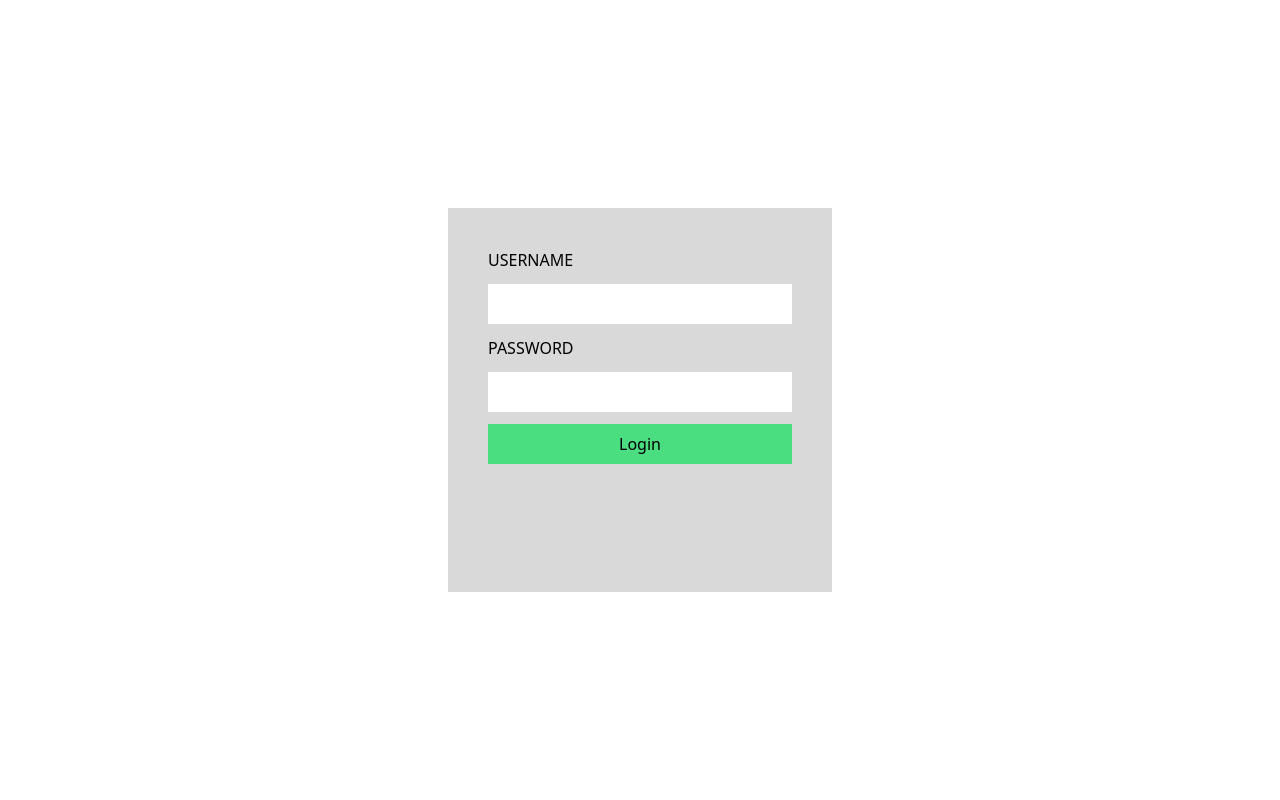
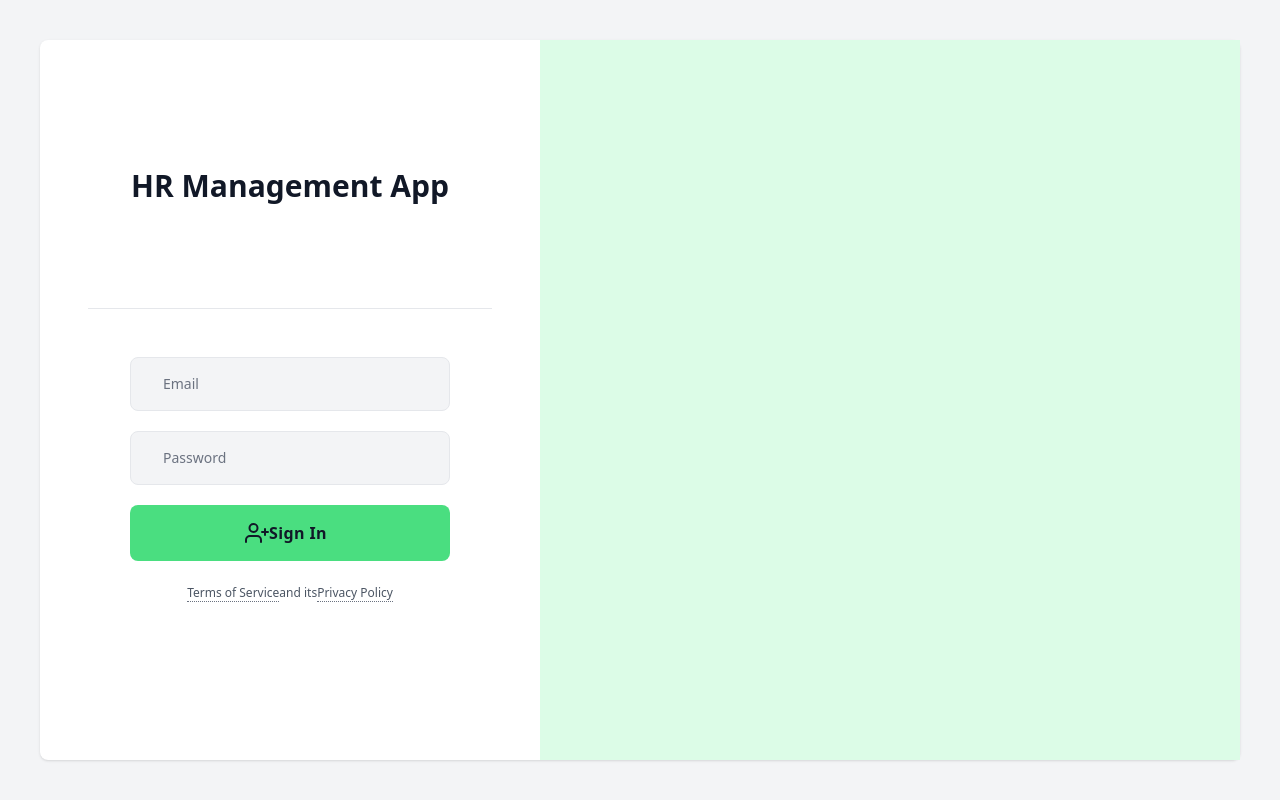
Before and after one commit to akram-aki/HR-management-app, a React (Vite) app in the folder front/: page /login in a window 1280 px wide. Built offline with nearby package versions, Linux system fonts and the light colour scheme; no server answers.

Commit message:
Modified Login Page

```diff
--- a/front/src/App.jsx
+++ b/front/src/App.jsx
@@ -19,6 +19,7 @@ function App() {
             <Route path="/" element={<Layout />}>
               <Route path="/" element={<HomePage />} />
               <Route path="/absence" element={<AbsencePage />} />
+              <Route path="/payslips" element={<PayslipsPage />} />
             </Route>
           </Routes>
         </Router>
--- a/front/src/components/loginPage/Index.jsx
+++ b/front/src/components/loginPage/Index.jsx
@@ -21,28 +21,89 @@ export default function Login(props) {
       .catch((e) => alert("wrong credentials"));
   }
   return (
-    <div className="absolute bg-[#d9d9d9] w-96 h-96  p-10 top-1/2 left-1/2 -translate-x-1/2 -translate-y-1/2">
-      <form onSubmit={handleLogin} className="grid gap-3">
-        <label htmlFor="">USERNAME</label>
+    // <div className="absolute bg-[#d9d9d9] w-96 h-96  p-10 top-1/2 left-1/2 -translate-x-1/2 -translate-y-1/2">
+    //   <form onSubmit={handleLogin} className="grid gap-3">
+    //     <label htmlFor="">USERNAME</label>
+    //     <input
+    //       type="text"
+    //       value={userName}
+    //       onChange={(e) => setUserName(e.target.value)}
+    //       placeholder=""
+    //       className="w-full p-2"
+    //     />
+    //     <label htmlFor="">PASSWORD</label>
+    //     <input
+    //       type="password"
+    //       value={password}
+    //       onChange={(e) => setPassword(e.target.value)}
+    //       placeholder=""
+    //       className="w-full p-2"
+    //     />
+    //     <button type="submit" className="bg-green-400 p-2">
+    //       Login
+    //     </button>
+    //   </form>
+    // </div>
+    <div class="min-h-screen bg-gray-100 text-gray-900 flex justify-center">
+      <div class="max-w-screen-xl m-0 sm:m-10 bg-white shadow sm:rounded-lg flex justify-center flex-1">
+        <div class="lg:w-1/2 xl:w-5/12 p-6 sm:p-12">
+          <div class="mt-12 flex flex-col items-center">
+            <div class="w-full flex-1 mt-8">
+              <div class="flex flex-col items-center">
+                <h1 className="text-3xl font-semibold mb-8">HR Management App</h1>
+
+
+
+              </div>
+
+              <div class="my-12 border-b text-center">
+                <div
+                  class="leading-none px-2 inline-block text-sm text-gray-600 tracking-wide font-medium bg-white transform translate-y-1/2">
+                </div>
+              </div>
+
+              <div class="mx-auto max-w-xs">
                 <input
-          type="text"
+                  class="w-full px-8 py-4 rounded-lg font-medium bg-gray-100 border border-gray-200 placeholder-gray-500 text-sm focus:outline-none focus:border-gray-400 focus:bg-white"
+                  type="email" placeholder="Email"
                   value={userName}
                   onChange={(e) => setUserName(e.target.value)}
-          placeholder=""
-          className="w-full p-2"
                 />
-        <label htmlFor="">PASSWORD</label>
                 <input
+                  class="w-full px-8 py-4 rounded-lg font-medium bg-gray-100 border border-gray-200 placeholder-gray-500 text-sm focus:outline-none focus:border-gray-400 focus:bg-white mt-5"
                   type="password"
                   value={password}
                   onChange={(e) => setPassword(e.target.value)}
-          placeholder=""
-          className="w-full p-2"
-        />
-        <button type="submit" className="bg-green-400 p-2">
-          Login
+                  placeholder="Password" />
+                <button
+                  class="mt-5 tracking-wide font-semibold bg-green-400 text-white-500 w-full py-4 rounded-lg hover:bg-green-700 transition-all duration-300 ease-in-out flex items-center justify-center focus:shadow-outline focus:outline-none">
+                  <svg class="w-6 h-6 -ml-2" fill="none" stroke="currentColor" stroke-width="2"
+                    stroke-linecap="round" stroke-linejoin="round">
+                    <path d="M16 21v-2a4 4 0 00-4-4H5a4 4 0 00-4 4v2" />
+                    <circle cx="8.5" cy="7" r="4" />
+                    <path d="M20 8v6M23 11h-6" />
+                  </svg>
+                  <span class="ml-">
+                    Sign In
+                  </span>
                 </button>
-      </form>
+                <p class="mt-6 text-xs text-gray-600 text-center">
+                  <a href="#" class="border-b border-gray-500 border-dotted">
+                    Terms of Service
+                  </a>
+                  and its
+                  <a href="#" class="border-b border-gray-500 border-dotted">
+                    Privacy Policy
+                  </a>
+                </p>
+              </div>
+            </div>
+          </div>
+        </div>
+        <div class="flex-1 bg-green-100 text-center hidden lg:flex">
+
+        </div>
+      </div>
     </div>
   );
 }
```
Lines whose indentation alone changed are shown as unchanged.
